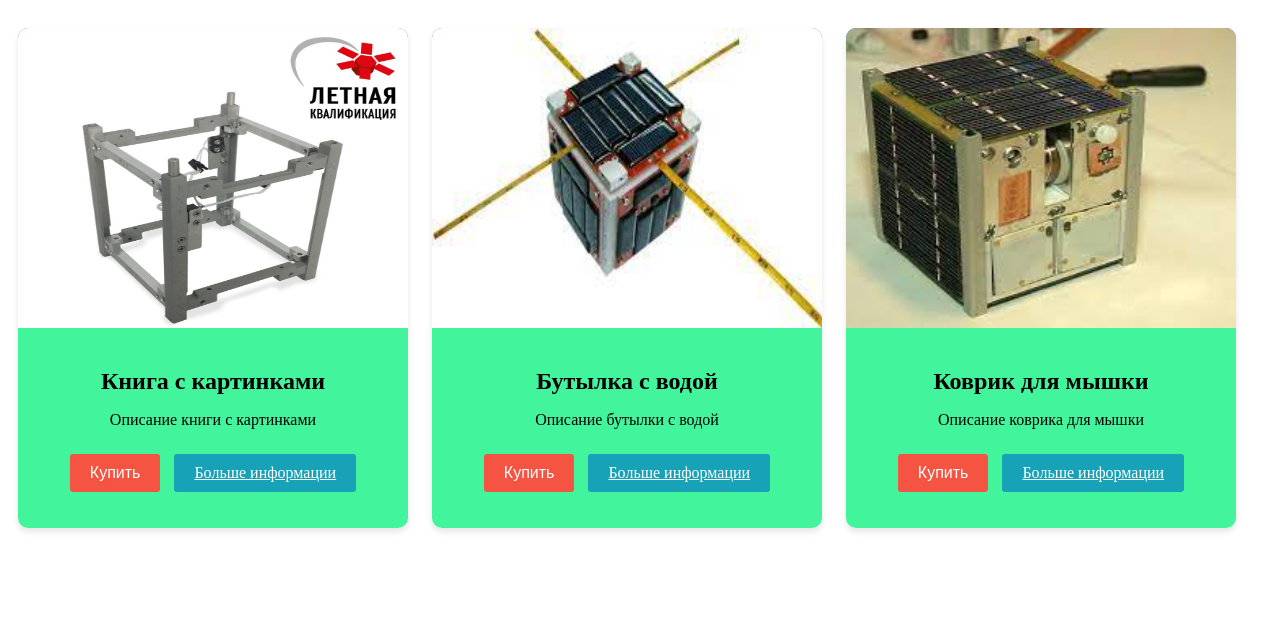
After one commit to Amloextana/cubeshop-back, a Django app: page /products/ in a window 1280 px wide. The commit adds this page. Shown: the top 617 px of the page. Run offline with Django 4.2, Linux system fonts and the light colour scheme.

Commit message:
0.2 page 1 finished

```diff
--- a/bmstu/CubeSat/views.py
+++ b/bmstu/CubeSat/views.py
@@ -28,5 +28,10 @@ def GetOrder(request, id):
     }})
 
 
-def sendText(request):
-    input_text = request.POST['text']
+def product_list(request):
+    products = [
+        {'title': 'Книга с картинками', 'description': 'Описание книги с картинками', 'image_url': 'images/CUBE1.jpg', 'id': 1},
+        {'title': 'Бутылка с водой', 'description': 'Описание бутылки с водой', 'image_url': 'images/CS2.jpg', 'id': 2},
+        {'title': 'Коврик для мышки', 'description': 'Описание коврика для мышки', 'image_url': 'images/CS3.jpg', 'id': 3},
+    ]
+    return render(request, 'product_list.html', {'products': products})
--- a/bmstu/bmstu/urls.py
+++ b/bmstu/bmstu/urls.py
@@ -22,6 +22,6 @@ from CubeSat import views
 urlpatterns = [
     path('admin/', admin.site.urls),
     path('', views.GetOrders),
-    path('order/<int:id>/', views.GetOrder, name='order_url'),
-    path('sendText', views.sendText, name='sendText'),
+    path('products/', views.product_list, name='product_list'),
+    path('order/<int:id>/', views.GetOrder, name='order_detail'),
 ]
--- a/bmstu/static/css/style.css
+++ b/bmstu/static/css/style.css
@@ -1,3 +1,70 @@
 .order-text {
-  font-size: 20px;
+    font-size: 20px;
 }
+
+.card {
+    width: 390px; /* Установите желаемую ширину карточки */
+    height: 500px; /* Установите фиксированную высоту карточки */
+    margin: 20px 10px; /* Установите отступы между карточками по горизонтали и вертикали */
+    background-color: #fff;
+    box-shadow: 0 4px 6px rgba(0, 0, 0, 0.1);
+    border-radius: 10px;
+    overflow: hidden;
+    text-align: center; /* Центрирование содержимого */
+    display: inline-block; /* Элементы будут выстраиваться в горизонтальный ряд */
+    vertical-align: top; /* Выравнивание по верхнему краю (чтобы карточки были одной высоты) */
+}
+
+.card-image {
+    width: 100%;
+    height: 60%; /* Установите желаемую высоту изображения (половина фиксированной высоты карточки) */
+    background-color: #007bff; /* Светло-синяя заливка фона (если картинка не заполнит всю ширину) */
+}
+
+.card-image img {
+    width: 100%;
+    height: 100%; /* Изображение будет занимать всю высоту блока .card-image */
+}
+
+.card-content {
+    height: 50%; /* Установите высоту контента (половина фиксированной высоты карточки) */
+    padding: 20px;
+    background-color: #42f59c;
+    color: #000; /* Черный цвет текста на фоне */
+    overflow: hidden; /* Скрыть лишний контент, если он не помещается в высоту блока */
+}
+
+.card-title {
+    font-size: 24px;
+    font-weight: bold;
+    margin-bottom: 10px;
+}
+
+.card-text {
+    font-size: 16px;
+    margin-bottom: 20px;
+}
+
+.btn-container {
+    text-align: center;
+}
+
+.btn {
+    display: inline-block;
+    padding: 10px 20px;
+    margin: 5px;
+    border: none;
+    border-radius: 3px;
+    font-size: 16px;
+    cursor: pointer;
+}
+
+.btn-buy {
+    background-color: #f55442; /* Красная кнопка "Купить" */
+    color: #fff;
+}
+
+.btn-info {
+    background-color: #17a2b8; /* Голубая кнопка "Больше информации" */
+    color: #fff;
+}
--- a/bmstu/templates/base.html
+++ b/bmstu/templates/base.html
@@ -8,7 +8,6 @@
     <title>{% block title %}{% endblock %}</title>
 </head>
 <body>
-    Hello BMSTU students!
     {% block content %}{% endblock %}
 </body>
 </html>
--- /dev/null
+++ b/bmstu/templates/product_list.html
@@ -0,0 +1,23 @@
+{% extends 'base.html' %}
+
+{% load static %}
+
+{% block title %}Список товаров{% endblock %}
+
+{% block content %}
+
+    {% for product in products %}
+        <div class="card">
+        <div class="card-image"><img src="{% static product.image_url %}" alt="{{ product.title }}"></div>
+            <div class="card-content">
+            <h2 class="card-title">{{ product.title }}</h2>
+            <p class="card-text">{{ product.description }}</p>
+            <div class="btn-container">
+                <button class="btn btn-buy">Купить</button>
+                <a class="btn btn-info" href="{% url 'order_detail' product.id %}">Больше информации</a>
+            </div>
+            </div>
+    </div>
+    {% endfor %}
+
+{% endblock %}
```
Also changed, not shown: bmstu/static/images/CS1.jpg (added), bmstu/static/images/CS2.jpg (added), bmstu/static/images/CS3.jpg (added), bmstu/static/images/CUBE1.jpg (added).
